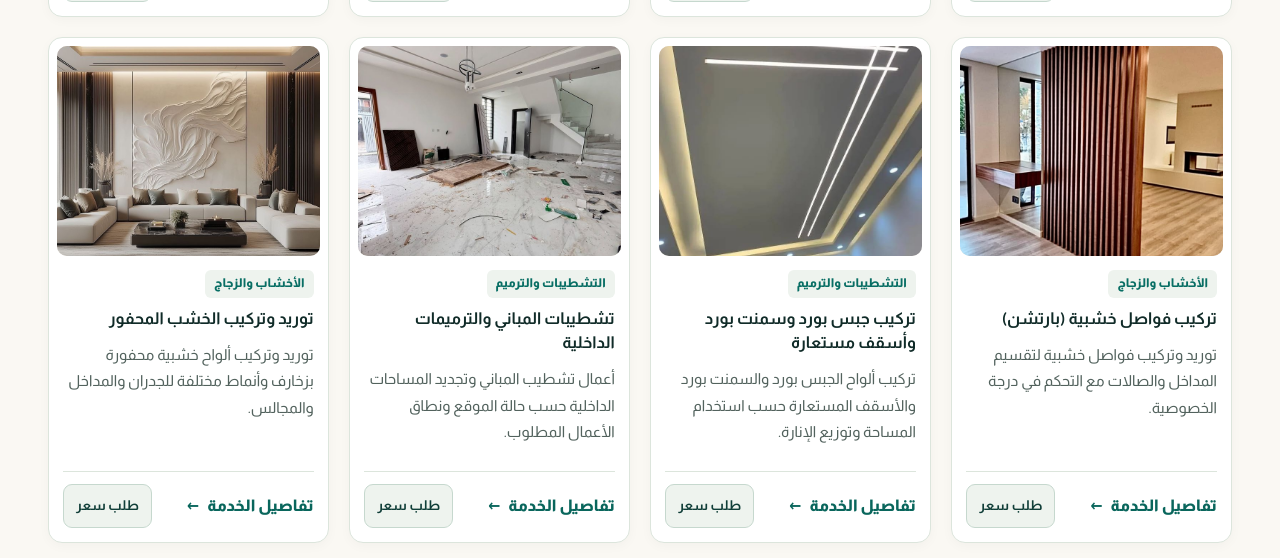
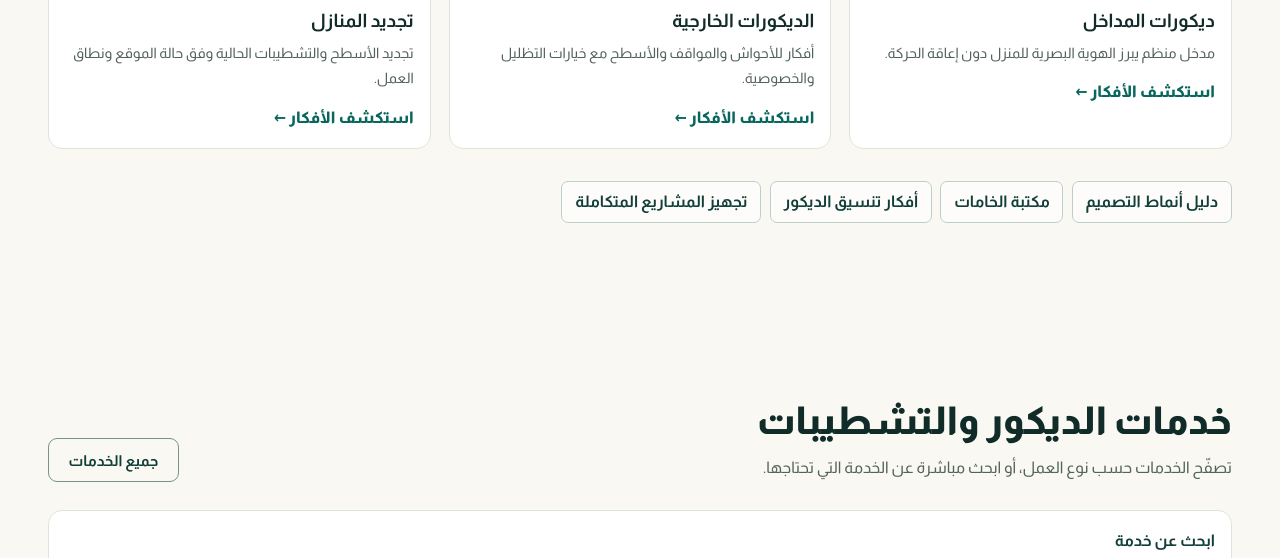
Before and after one commit to SulaimanAlsanani/riyadh-decor, a WordPress theme: template riyadh-decor/front-page.php in a window 1280 px wide. Shown: the part 3544-4102 px from the top of the page. Run offline with PHP 8.4 and a stand-in for WordPress, Linux system fonts and the light colour scheme; the site name, menu and one post (Sample post) are stand-ins, and other content is empty; some libraries are stand-ins or nearby versions.

Commit message:
V1.8.0: space-based decor content, design styles and materials library

```diff
--- a/riyadh-decor/footer.php
+++ b/riyadh-decor/footer.php
@@ -6,7 +6,7 @@
             <p>ديكور وتشطيبات داخلية وخارجية للمنازل والفلل في الرياض.</p>
         </div>
         <div>
-            <h2>روابط سريعة</h2>
+            <h2>روابط سريعة</h2><a href="<?php echo esc_url(rd_url('spaces')); ?>">الديكور حسب المساحة</a><a href="<?php echo esc_url(rd_url('design-styles')); ?>">أنماط التصميم</a><a href="<?php echo esc_url(rd_url('material-library')); ?>">مكتبة الخامات</a>
             <a href="<?php echo esc_url(rd_url('services')); ?>">جميع الخدمات</a>
             <a href="<?php echo esc_url(rd_url('gallery')); ?>">معرض الأفكار</a>
             <a href="<?php echo esc_url(rd_url('project-planning')); ?>">تجهيز المشروع</a><a href="<?php echo esc_url(rd_url('faq')); ?>">الأسئلة الشائعة</a><a href="<?php echo esc_url(rd_url('guides')); ?>">الأدلة والمقالات</a>
--- a/riyadh-decor/front-page.php
+++ b/riyadh-decor/front-page.php
@@ -66,6 +66,10 @@ $services = rd_services();
 <label for="rd-quick-service">نوع الخدمة</label><select id="rd-quick-service" name="service" required><option value="">اختر من الخدمات</option><?php foreach ($services as $slug => $service): ?><option value="<?php echo esc_attr($slug); ?>"><?php echo esc_html($service['short']); ?></option><?php endforeach; ?></select><button type="submit" class="rd-button rd-button-solid">متابعة طلب السعر</button>
 </form></section>
     <section class="rd-shell rd-journey-tools"><div><h2>ابدأ مشروعك بثلاث خطوات واضحة</h2><p>اختر الخدمة، جهّز المقاسات، وقارن الخامات قبل طلب العرض.</p></div><div class="rd-related"><a href="<?php echo esc_url(rd_url('service-finder')); ?>">اختيار الخدمة</a><a href="<?php echo esc_url(rd_url('estimate')); ?>">تجهيز تقدير التكلفة</a><a href="<?php echo esc_url(rd_url('faq')); ?>">الأسئلة الشائعة</a></div></section>
+    <section class="rd-shell rd-section rd-home-spaces" id="spaces">
+        <?php rd_heading('ديكور لكل مساحة في منزلك','اختر المكان الذي ترغب في تطويره واستكشف الخدمات والتصاميم المناسبة.',rd_url('spaces'),'جميع المساحات والأدلة'); rd_space_cards(array_slice(rd_space_content(),0,6,true)); ?>
+        <div class="rd-related"><?php foreach(array_slice(rd_space_content(),6,null,true) as $key=>$item): ?><a href="<?php echo esc_url(rd_url($key)); ?>"><?php echo esc_html($item['title']); ?></a><?php endforeach; ?></div>
+    </section>
     <section class="rd-shell rd-section" id="services">
         <?php rd_heading('خدمات الديكور والتشطيبات', 'تصفّح الخدمات حسب نوع العمل، أو ابحث مباشرة عن الخدمة التي تحتاجها.', rd_url('services'), 'جميع الخدمات'); ?>
         <?php rd_service_cards($services); ?>
--- a/riyadh-decor/functions.php
+++ b/riyadh-decor/functions.php
@@ -114,6 +114,9 @@ function rd_description() {
         if (isset($services[$specialty])) {
             return $services[$specialty]['intro'];
         }
+        $space = rd_space_content()[$current->post_name] ?? null;
+        if ($space) return $space['intro'];
+        if ($current->post_name === 'spaces') return 'أفكار ديكور المجالس والصالات وغرف النوم والمداخل والأعمال الخارجية وتجديد المنازل في الرياض.';
         $description = wp_trim_words(wp_strip_all_tags(get_the_excerpt($current)), 28, '…');
         if ($description !== '') {
             return $description;
@@ -180,3 +183,5 @@ function rd_editorial_links($slug) {
 }
 
 add_action('wp_head', function(){ if(!is_page()) return; $id=get_queried_object_id(); if(get_post_meta($id,'_rd_kind',true)!=='service') return; $key=get_post_meta($id,'_rd_specialty',true); $s=rd_services()[$key]??null; if(!$s)return; $data=['@context'=>'https://schema.org','@type'=>'Service','name'=>$s['name'],'description'=>$s['intro'],'url'=>get_permalink($id),'areaServed'=>['@type'=>'City','name'=>'الرياض'],'provider'=>['@id'=>home_url('/#business')]]; echo '<script type="application/ld+json">'.wp_json_encode($data,JSON_HEX_TAG|JSON_HEX_AMP|JSON_UNESCAPED_UNICODE).'</script>'; });
+
+function rd_space_cards($items){ ?> <div class="rd-space-grid"><?php foreach($items as $key=>$item): ?><a class="rd-space-card" href="<?php echo esc_url(rd_url($key)); ?>"><?php rd_image($item['image'],['alt'=>'']); ?><div><h3><?php echo esc_html($item['title']); ?></h3><p><?php echo esc_html($item['intro']); ?></p><span class="rd-text-link">استكشف الأفكار ←</span></div></a><?php endforeach; ?></div><?php }
--- a/riyadh-decor/inc/catalog.php
+++ b/riyadh-decor/inc/catalog.php
@@ -5,6 +5,7 @@ defined('ABSPATH') || exit;
 require_once __DIR__ . '/service-catalog.php';
 require_once __DIR__ . '/service-advice.php';
 require_once __DIR__ . '/editorial.php';
+require_once __DIR__ . '/spaces.php';
 
 function rd_services() {
     return [
@@ -135,6 +136,6 @@ function rd_sections() {
     return [
         'services' => 'الخدمات', 'gallery' => 'المعرض', 'guides' => 'الأدلة والمقالات',
         'about' => 'من نحن', 'contact' => 'تواصل معنا', 'project-planning' => 'تجهيز المشروع',
-        'materials-colors' => 'دليل الخامات والألوان', 'service-finder'=>'اختيار الخدمة', 'estimate'=>'تجهيز تقدير التكلفة', 'faq'=>'الأسئلة الشائعة', 'privacy-policy' => 'سياسة الخصوصية',
-    ];
+        'materials-colors' => 'دليل الخامات والألوان', 'service-finder'=>'اختيار الخدمة', 'estimate'=>'تجهيز تقدير التكلفة', 'faq'=>'الأسئلة الشائعة', 'privacy-policy' => 'سياسة الخصوصية', 'spaces'=>'الديكور حسب المساحة',
+    ] + array_map(static fn($item) => $item['title'], rd_space_content());
 }
--- /dev/null
+++ b/riyadh-decor/inc/spaces.php
@@ -0,0 +1,14 @@
+<?php
+defined('ABSPATH') || exit;
+function rd_space_content(){return [
+'majlis-decor'=>['title'=>'ديكورات المجالس','image'=>'majlis','intro'=>'مجلس متوازن يجمع بين الضيافة والراحة، مع تنسيق الجدران والسقف والإضاءة والأرضيات.','services'=>['mirrors','carved-wood','suspended-ceilings','painting','flooring'],'points'=>['حدد أماكن الجلسات وممرات الحركة قبل توزيع الزخارف.','وازن بين الإضاءة العامة والإضاءة التي تبرز تفاصيل الجدران.','اختر خامات سهلة العناية وفق الاستخدام اليومي.']],
+'living-room-decor'=>['title'=>'ديكورات الصالات','image'=>'screen','intro'=>'أفكار للصالات تجمع بين خلفية التلفزيون والتخزين والفواصل البصرية والأرضيات.','services'=>['tv-walls','wood-partitions','flooring','chipboard-decor','suspended-ceilings'],'points'=>['حدد مسافة المشاهدة ومواقع الشاشة والمقابس.','اترك مسارات الحركة وفتحات التهوية دون عوائق.','نسّق درجة الأرضية مع الألواح والأثاث.']],
+'bedroom-decor'=>['title'=>'ديكورات غرف النوم','image'=>'bedroom-cream-upholstery.jpg','intro'=>'خلفيات السرير والمرايا والخزائن بتكوين يراعي الراحة وتوزيع المساحة.','services'=>['bedrooms','wardrobes','mirrors','wallpaper','painting'],'points'=>['قس السرير والطاولات الجانبية ومجال فتح الخزانة.','اختر إنارة لا تسبب الوهج عند الجلوس على السرير.','راجع عينات الأقمشة والألواح والألوان في ضوء الغرفة.']],
+'entrance-decor'=>['title'=>'ديكورات المداخل','image'=>'mirror-backlit-organic.jpg','intro'=>'مدخل منظم يبرز الهوية البصرية للمنزل دون إعاقة الحركة.','services'=>['mirrors','foam-trim','carved-wood','wood-partitions','chipboard-decor'],'points'=>['راجع عرض الممر وفتح الأبواب قبل اختيار الفواصل.','ضع المرآة بحيث لا تتعارض مع المقابس والأثاث.','قارن حجم النقوش والإطارات مع ارتفاع الجدار.']],
+'outdoor-decor'=>['title'=>'الديكورات الخارجية','image'=>'shades-and-screens-03.jpg','intro'=>'أفكار للأحواش والمواقف والأسطح مع خيارات التظليل والخصوصية.','services'=>['shades-and-screens','rooftop-annexes','tempered-glass'],'points'=>['حدد اتجاه الشمس ومسارات الحركة وتصريف المياه.','اختر مواد مناسبة لظروف الاستخدام الخارجي وفق مواصفاتها.','راجع الأحمال والتثبيت والاشتراطات مع مختص قبل تنفيذ أي ملحق أو هيكل.']],
+'home-renovation'=>['title'=>'تجديد المنازل','image'=>'building-finishing-04.jpg','intro'=>'تجديد الأسطح والتشطيبات الحالية وفق حالة الموقع ونطاق العمل.','services'=>['building-finishing','painting','flooring','suspended-ceilings','wallpaper'],'points'=>['احصر العيوب وحدد أسباب الرطوبة والتشققات قبل تغطيتها.','رتب أعمال التجهيز والترميم قبل التشطيب النهائي.','وثق البنود المشمولة والمستثناة والعينات قبل الاتفاق.']],
+'design-styles'=>['title'=>'دليل أنماط التصميم','image'=>'majlis','intro'=>'قارن بين المودرن والكلاسيك والنيو كلاسيك واختر التفاصيل وفق أبعاد المساحة.','services'=>['foam-trim','carved-wood','tv-walls','painting','mirrors'],'points'=>['المودرن: خطوط بسيطة وتكوين هادئ وخامات متناسقة.','الكلاسيك: تفاصيل زخرفية وتقسيمات متناظرة مع مراعاة تناسبها مع المساحة.','النيو كلاسيك: يجمع الإطارات والتفاصيل الكلاسيكية مع تكوين أبسط وألوان متوازنة.']],
+'material-library'=>['title'=>'مكتبة الخامات','image'=>'flooring-04.jpg','intro'=>'مقارنة استخدامات الخشب والزجاج والألواح والأرضيات والدهانات قبل اختيار المنتج.','services'=>['flooring','tempered-glass','carved-wood','chipboard-decor','painting','suspended-ceilings'],'points'=>['الخشب والألواح: راجع المادة الفعلية والتشطيب ومقاومة الرطوبة.','الزجاج: ناقش مواصفات الأمان والسماكة والتثبيت مع المختص.','الأرضيات والدهانات: قارن عينات فعلية وتعليمات التركيب والعناية حسب المنتج.']],
+'decor-coordination'=>['title'=>'أفكار تنسيق الديكور','image'=>'tv-wall-backlit-wood.jpg','intro'=>'دمج الألوان والإضاءة والخامات لتكوين مساحة مترابطة بصريًا.','services'=>['tv-walls','bedrooms','wallpaper','painting','flooring'],'points'=>['اختر درجة أساسية للجدران وأخرى مكملة للخامات.','وازن الأسطح اللامعة والمطفية لتجنب الانعكاسات المزعجة.','راجع العينات في الضوء الطبيعي والإنارة المسائية قبل اعتمادها.']],
+'project-combinations'=>['title'=>'تجهيز المشاريع المتكاملة','image'=>'marble','intro'=>'اجمع الخدمات المتكاملة بحسب المساحة ونطاق المشروع بدل اختيارها بمعزل عن بعضها.','services'=>['building-finishing','flooring','painting','wood-partitions','suspended-ceilings'],'points'=>['للمجلس: نسق السقف والجدران والمرايا والأرضية.','لغرفة النوم: راجع الخلفية والخزانة والإنارة والمقاسات معًا.','للتجديد: حدد ترتيب الإصلاحات والتوريد والتركيب وتحقق من نطاق العرض.']],
+];}
--- a/riyadh-decor/style.css
+++ b/riyadh-decor/style.css
@@ -1,7 +1,7 @@
 /*
 Theme Name: Riyadh Decor
 Description: موقع عربي لخدمات الدهانات والديكورات في الرياض.
-Version: 1.7.1
+Version: 1.8.0
 Requires at least: 6.8
 Requires PHP: 8.2
 Text Domain: riyadh-decor
@@ -760,3 +760,6 @@ h3 { font-weight:var(--rd-weight-bold); }
  .rd-header-v17 .rd-navigation:not([data-initial-menu]):not([hidden]) { position:absolute; inset-inline:0; top:100%; width:100%; background:white; box-shadow:0 12px 20px #092b2726; padding:12px; }
  .rd-header-v17 .rd-header-inner { min-height:70px; flex-wrap:nowrap; }
 }
+
+/* V1.8.0 space-based editorial content */
+.rd-space-grid,.rd-space-services{display:grid;grid-template-columns:repeat(3,minmax(0,1fr));gap:18px;margin-block:18px 32px}.rd-space-card,.rd-space-services article{display:block;border:1px solid var(--line);border-radius:14px;overflow:hidden;background:var(--white);text-decoration:none}.rd-space-card img,.rd-space-services img{width:100%;aspect-ratio:4/3;object-fit:cover}.rd-space-card>div,.rd-space-services article>div{padding:16px}.rd-space-card h3,.rd-space-services h3{margin-block-end:8px}.rd-space-card p,.rd-space-services p{color:var(--dim);font-size:.9rem}.rd-space-card .rd-text-link{display:inline-block;margin-top:12px}.rd-space-feature{display:grid;grid-template-columns:1fr 1fr;align-items:center;gap:24px;background:var(--soft);border-radius:14px;overflow:hidden;margin-block-end:32px}.rd-space-feature img{width:100%;aspect-ratio:4/3;object-fit:cover}.rd-space-feature>div{padding:20px}.rd-home-spaces .rd-space-grid img{aspect-ratio:16/10}@media(max-width:780px){.rd-space-grid,.rd-space-services{grid-template-columns:repeat(2,minmax(0,1fr));gap:12px}.rd-space-feature{grid-template-columns:1fr}.rd-space-card>div,.rd-space-services article>div{padding:12px}}@media(max-width:390px){.rd-space-services{grid-template-columns:1fr}}
--- a/scripts/check-export.mjs
+++ b/scripts/check-export.mjs
@@ -58,6 +58,7 @@ for (const selector of ['.rd-home-intro', '.rd-home-banner img', '#design-galler
 if (home('#services [data-service-card]').length < 16) errors.push('Homepage service catalog incomplete');
 const index = JSON.parse(await readFile(join(output,'search-index.json'),'utf8'));
 if(index.filter(x=>/guide-1\/$/.test(x.path)).length < 16) errors.push('Missing specialist articles');
+for(const slug of ["spaces","majlis-decor","living-room-decor","bedroom-decor","entrance-decor","outdoor-decor","home-renovation","design-styles","material-library","decor-coordination","project-combinations"]) {try {const html=load(await readFile(join(output,slug,'index.html'),'utf8'));if(!html('.rd-space-content').length)errors.push('Missing space content: '+slug);}catch{errors.push('Missing space page: '+slug);}}
 const fonts = await readFile(join(output, 'wp-content/themes/riyadh-decor/assets/fonts.css'), 'utf8');
 for (const match of fonts.matchAll(/url\(([^)]+)\)/g)) {
     const file = match[1].replace(/['"]/g, '');
```
Also changed, not shown: riyadh-decor/page.php (+14 -0 lines), scripts/browser-check.mjs (+7 -0 lines).
